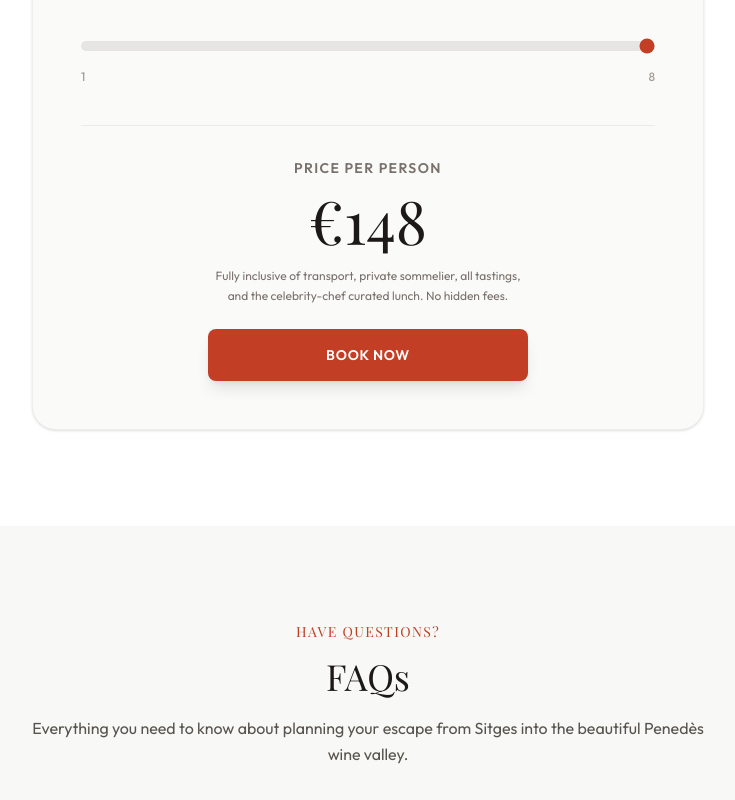
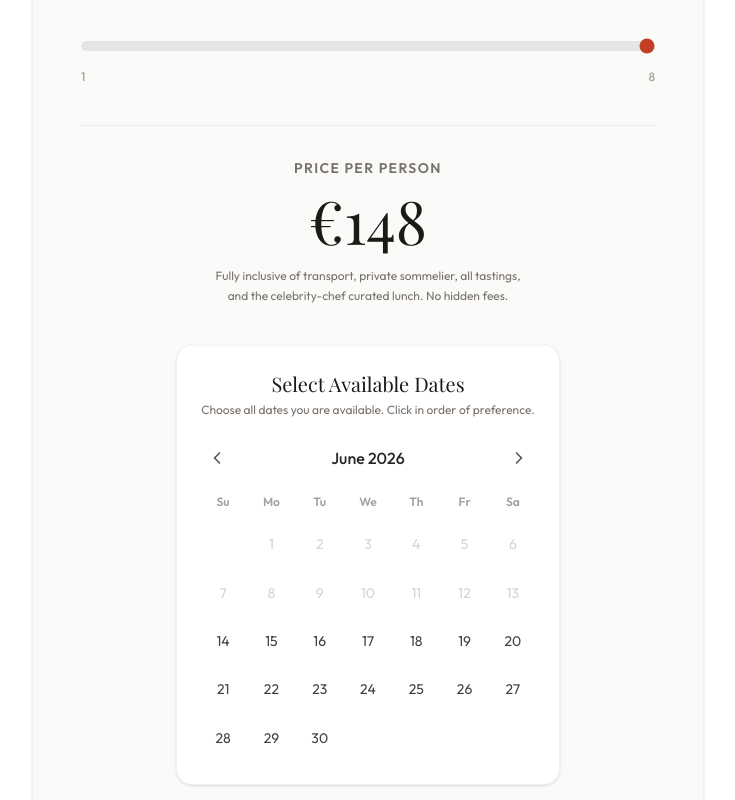
Before and after one commit to DAGarnish/penedeswinetours, a Next.js app: page / in a window 1280 px wide. Shown: the part 6440-7240 px from the top of the page, without its empty margins (272-1007 px from the left). Built offline with nearby package versions, Linux system fonts and the light colour scheme; a web font is replaced by a local one.

Commit message:
Update pricing section calendar to be inline below price

```diff
--- a/src/app/components/PricingSection.tsx
+++ b/src/app/components/PricingSection.tsx
@@ -1,12 +1,11 @@
 "use client";
 
 import React, { useState } from "react";
-import { X, ChevronLeft, ChevronRight } from "lucide-react";
+import { ChevronLeft, ChevronRight } from "lucide-react";
 
 export default function PricingSection({ onBookNow }: { onBookNow?: (message: string) => void }) {
   const [guests, setGuests] = useState(8);
   const [addToOpenGroup, setAddToOpenGroup] = useState(false);
-  const [showCalendar, setShowCalendar] = useState(false);
   const [selectedDates, setSelectedDates] = useState<string[]>([]);
   const [currentDate, setCurrentDate] = useState(new Date());
 
@@ -24,13 +23,7 @@ export default function PricingSection({ onBookNow }: { onBookNow?: (message: st
   const currentPrice = pricingMap[guests];
 
   const handleCheckboxChange = (e: React.ChangeEvent<HTMLInputElement>) => {
-    const isChecked = e.target.checked;
-    setAddToOpenGroup(isChecked);
-    if (isChecked) {
-      setShowCalendar(true);
-    } else {
-      setSelectedDates([]);
-    }
+    setAddToOpenGroup(e.target.checked);
   };
 
   const toggleDate = (dateStr: string) => {
@@ -43,8 +36,13 @@ export default function PricingSection({ onBookNow }: { onBookNow?: (message: st
 
   const handleBookNow = () => {
     let msg = `Dear team,\n\nI am interested in booking a tour for ${guests} ${guests === 1 ? 'guest' : 'guests'}.`;
-    if (addToOpenGroup && selectedDates.length > 0) {
-      msg += `\nI would also like to join an open group to reduce the price. I am available on: ${selectedDates.join(", ")}.`;
+
+    if (selectedDates.length > 0) {
+      if (addToOpenGroup) {
+        msg += `\nI would also like to join an open group to reduce the price. I am available on the following dates (in order of preference): ${selectedDates.join(", ")}.`;
+      } else {
+        msg += `\nI am available on the following dates (in order of preference): ${selectedDates.join(", ")}.`;
+      }
     }
 
     if (onBookNow) onBookNow(msg);
@@ -123,49 +121,22 @@ export default function PricingSection({ onBookNow }: { onBookNow?: (message: st
               <label htmlFor="openGroup" className="text-stone-700 font-medium cursor-pointer select-none">
                 Add to open group to reduce price?
               </label>
-
-              {addToOpenGroup && (
-                <button
-                  onClick={() => setShowCalendar(true)}
-                  className="ml-2 text-xs bg-stone-100 hover:bg-stone-200 text-stone-700 px-3 py-1.5 rounded-full transition-colors font-medium"
-                >
-                  {selectedDates.length > 0 ? `${selectedDates.length} Dates Selected` : 'Select Dates'}
-                </button>
-              )}
             </div>
           )}
 
-          <div className="pt-8 border-t border-stone-200/70 flex flex-col items-center">
+          <div className="pt-8 border-t border-stone-200/70 flex flex-col items-center w-full">
             <p className="text-sm font-semibold text-stone-500 uppercase tracking-widest mb-3">Price Per Person</p>
             <div className="text-5xl md:text-6xl font-serif text-stone-900 transition-all">
               €{currentPrice}
             </div>
-            <p className="text-xs text-stone-500 mt-4 max-w-xs mx-auto leading-relaxed mb-6">
+            <p className="text-xs text-stone-500 mt-4 max-w-xs mx-auto leading-relaxed mb-10 text-center">
               Fully inclusive of transport, private sommelier, all tastings, and the celebrity-chef curated lunch. No hidden fees.
             </p>
-            <button
-              onClick={handleBookNow}
-              className="px-8 py-4 bg-terracotta-600 hover:bg-terracotta-700 text-white font-semibold text-sm tracking-wider uppercase rounded-lg shadow-lg hover:shadow-xl transition-all w-full max-w-xs"
-            >
-              Book Now
-            </button>
-          </div>
-        </div>
-      </div>
 
-      {/* Calendar Modal */}
-      {showCalendar && (
-        <div className="fixed inset-0 z-50 flex items-center justify-center p-4 bg-stone-900/40 backdrop-blur-sm">
-          <div className="bg-white rounded-3xl shadow-2xl max-w-sm w-full p-6 relative animate-in fade-in zoom-in duration-200">
-            <button
-              onClick={() => setShowCalendar(false)}
-              className="absolute top-4 right-4 p-2 bg-stone-100 rounded-full hover:bg-stone-200 transition-colors"
-            >
-              <X className="w-4 h-4 text-stone-600" />
-            </button>
-
+            {/* Static Calendar */}
+            <div className="mb-10 bg-white rounded-2xl shadow-sm border border-stone-200/50 p-6 w-full max-w-sm mx-auto">
               <h3 className="font-serif text-xl text-stone-900 mb-1">Select Available Dates</h3>
-            <p className="text-xs text-stone-500 mb-6">Choose all dates you are available to join an open group.</p>
+              <p className="text-xs text-stone-500 mb-6">Choose all dates you are available. Click in order of preference.</p>
 
               <div className="flex items-center justify-between mb-4">
                 <button onClick={prevMonth} className="p-1.5 hover:bg-stone-100 rounded-lg transition-colors">
@@ -199,7 +170,7 @@ export default function PricingSection({ onBookNow }: { onBookNow?: (message: st
                       key={d}
                       disabled={isPast}
                       onClick={() => toggleDate(dateStr)}
-                    className={`w-full aspect-square rounded-full flex items-center justify-center text-sm transition-colors ${
+                      className={`w-full aspect-square rounded-full flex items-center justify-center text-sm transition-colors relative ${
                         isPast
                           ? 'text-stone-300 cursor-not-allowed'
                           : isSelected
@@ -208,25 +179,32 @@ export default function PricingSection({ onBookNow }: { onBookNow?: (message: st
                       }`}
                     >
                       {d}
+                      {isSelected && (
+                        <span className="absolute -top-1 -right-1 bg-stone-900 text-white text-[9px] w-4 h-4 rounded-full flex items-center justify-center border-2 border-white shadow-sm">
+                          {selectedDates.indexOf(dateStr) + 1}
+                        </span>
+                      )}
                     </button>
                   );
                 })}
               </div>
 
-            <div className="mt-6 pt-4 border-t border-stone-100 flex justify-between items-center">
-              <span className="text-xs text-stone-500">
+              {selectedDates.length > 0 && (
+                <div className="mt-4 pt-3 border-t border-stone-100 text-xs text-stone-500 font-medium">
                   {selectedDates.length} date(s) selected
-              </span>
+                </div>
+              )}
+            </div>
+
             <button
-                onClick={() => setShowCalendar(false)}
-                className="px-4 py-2 bg-stone-900 text-white rounded-xl text-sm font-medium hover:bg-stone-800 transition-colors"
+              onClick={handleBookNow}
+              className="px-8 py-4 bg-terracotta-600 hover:bg-terracotta-700 text-white font-semibold text-sm tracking-wider uppercase rounded-lg shadow-lg hover:shadow-xl transition-all w-full max-w-sm"
             >
-                Done
+              Book Now
             </button>
           </div>
         </div>
       </div>
-      )}
     </section>
   );
 }
```
Lines whose indentation alone changed are shown as unchanged.
